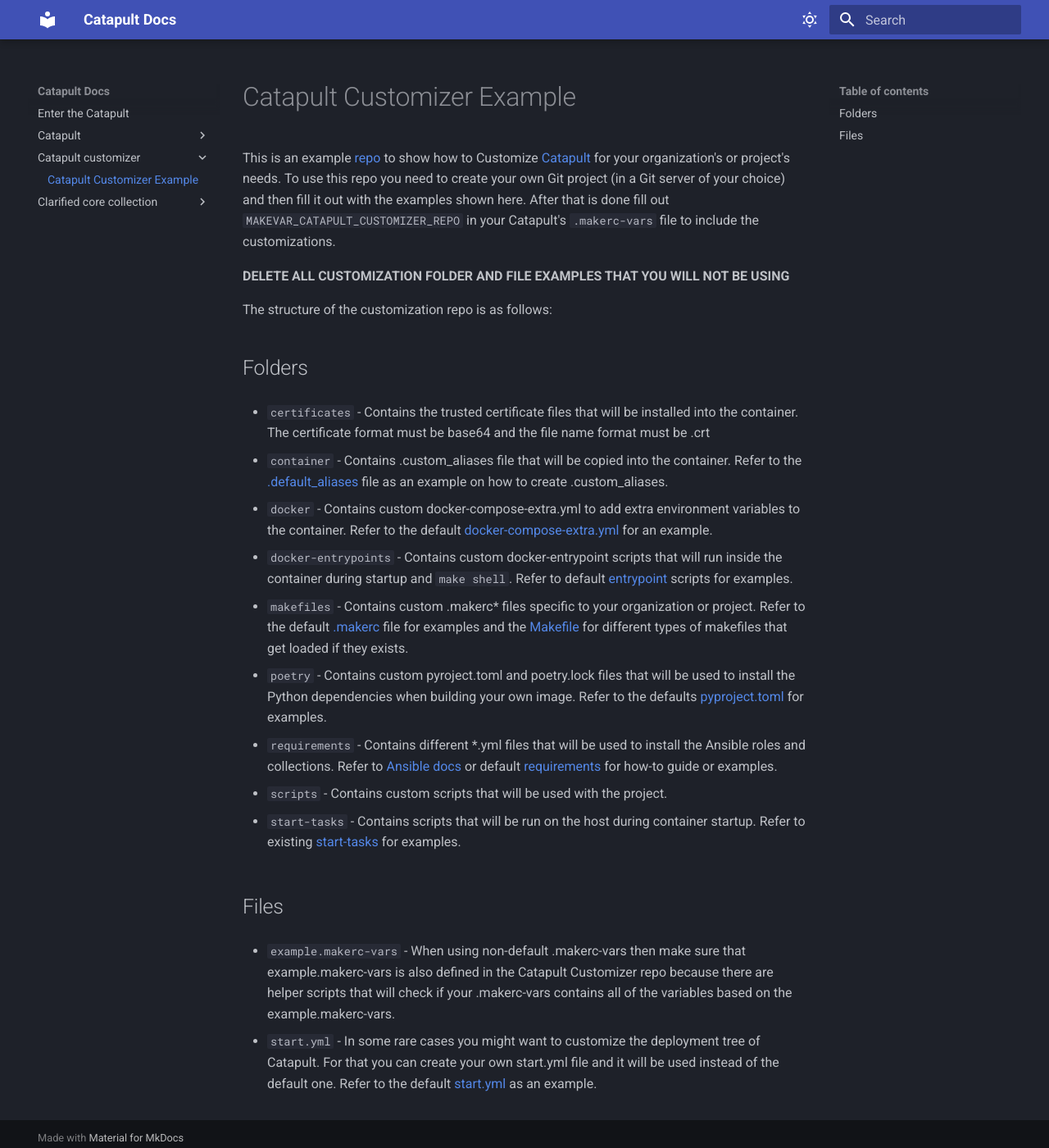
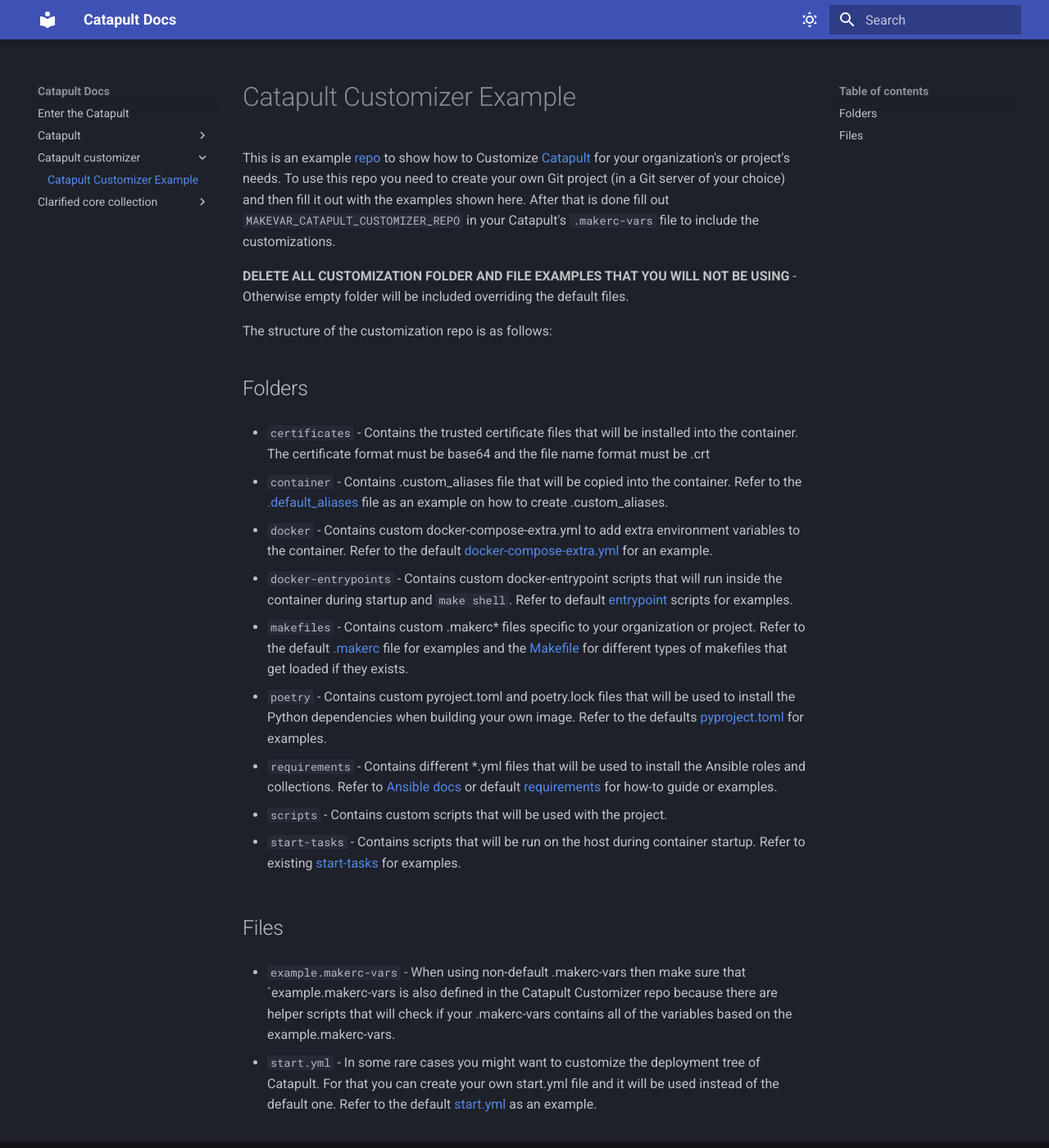
Before and after one commit to ClarifiedSecurity/catapult-docs, an MkDocs documentation site: the page built from docs/catapult-customizer/README.md, in a window 1280 px wide and 1400 px high. Shown: the whole window at 82% size. Built offline with MkDocs 1.6.1 and Material for MkDocs 9.7.7, drawn with Linux system fonts in a browser that asks for light colours.

Commit message:
CatapultBot update docs

```diff
--- a/docs/catapult-customizer/README.md
+++ b/docs/catapult-customizer/README.md
@@ -2,7 +2,7 @@
 
 This is an example [repo](https://github.com/ClarifiedSecurity/catapult-customizer) to show how to Customize [Catapult](https://github.com/ClarifiedSecurity/catapult) for your organization's or project's needs. To use this repo you need to create your own Git project (in a Git server of your choice) and then fill it out with the examples shown here. After that is done fill out `MAKEVAR_CATAPULT_CUSTOMIZER_REPO` in your Catapult's `.makerc-vars` file to include the customizations.
 
-**DELETE ALL CUSTOMIZATION FOLDER AND FILE EXAMPLES THAT YOU WILL NOT BE USING**
+**DELETE ALL CUSTOMIZATION FOLDER AND FILE EXAMPLES THAT YOU WILL NOT BE USING** - Otherwise empty folder will be included overriding the default files.
 
 The structure of the customization repo is as follows:
 
@@ -28,6 +28,6 @@
 
 ## Files
 
-- `example.makerc-vars` - When using non-default .makerc-vars then make sure that example.makerc-vars is also defined in the Catapult Customizer repo because there are helper scripts that will check if your .makerc-vars contains all of the variables based on the example.makerc-vars.
+- `example.makerc-vars` - When using non-default .makerc-vars then make sure that `example.makerc-vars is also defined in the Catapult Customizer repo because there are helper scripts that will check if your .makerc-vars contains all of the variables based on the example.makerc-vars.
 
 - `start.yml` - In some rare cases you might want to customize the deployment tree of Catapult. For that you can create your own start.yml file and it will be used instead of the default one. Refer to the default [start.yml](https://github.com/ClarifiedSecurity/Catapult/blob/main/defaults/start.yml) as an example.
```
